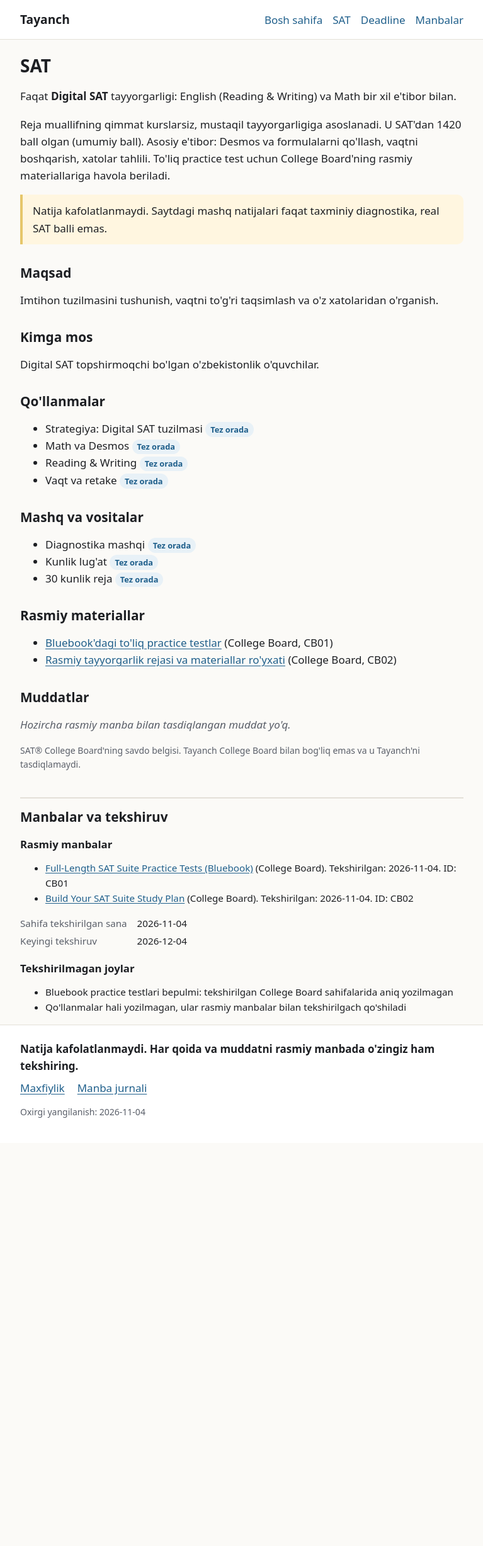
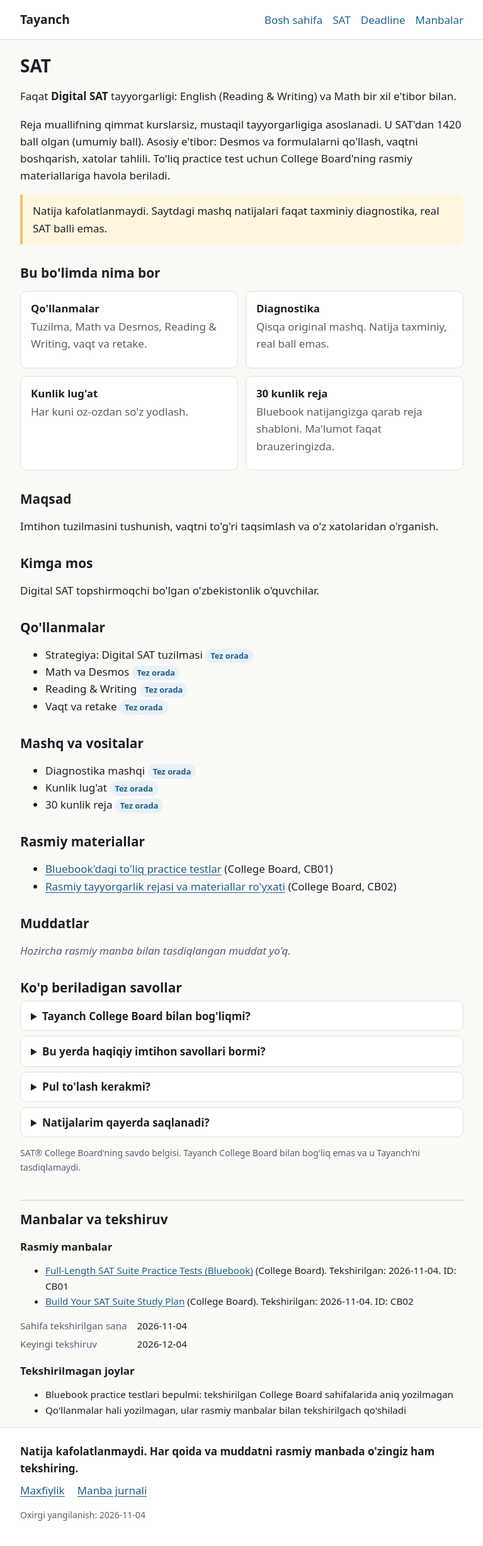
Before and after one commit to javohirqaxramonov36-web/Tayanch, a Jekyll site: the page built from uz/sat/index.html, in a window 1280 px wide. Shown: the whole page at 63% size, without its empty margins (256-1023 px from the left). Built offline with Jekyll 4.4.1, drawn with Linux system fonts in a browser that asks for light colours; before the commit the page ends 1815 px from its top, so only the background shows below that.

Commit message:
SAT sahifasi: 'Bu bo'limda nima bor' kartalari va ko'p beriladigan savollar
Co-Authored-By: Claude Opus 5.5 <noreply@anthropic.com>
Claude-Session: https://claude.ai/code/session_01BC5rk1GzbEj4RWT97hB8CJ

```diff
--- a/assets/css/main.css
+++ b/assets/css/main.css
@@ -149,6 +149,19 @@ th, td { text-align: left; padding: 0.5rem; border-bottom: 1px solid var(--chizi
 }
 .deadline-royxati li.otgan { opacity: 0.6; }
 
+/* Ko'p beriladigan savollar (JS'siz ochiladi) */
+.savol {
+  background: var(--sirt);
+  border: 1px solid var(--chiziq);
+  border-radius: var(--radius);
+  padding: 0.6rem 1rem;
+  margin-bottom: 0.5rem;
+}
+.savol summary { cursor: pointer; font-weight: 600; }
+.savol p { margin: 0.5rem 0 0.25rem; }
+
+.karta h3 { margin: 0 0 0.35rem; font-size: 1.05rem; }
+
 .bosh-holat { color: var(--matn-sust); font-style: italic; }
 .kichik { font-size: 0.875rem; color: var(--matn-sust); }
 
--- a/uz/sat/index.html
+++ b/uz/sat/index.html
@@ -16,6 +16,14 @@ tekshirilmagan:
 <p>Reja muallifning qimmat kurslarsiz, mustaqil tayyorgarligiga asoslanadi. U SAT'dan 1420 ball olgan (umumiy ball). Asosiy e'tibor: Desmos va formulalarni qo'llash, vaqtni boshqarish, xatolar tahlili. To'liq practice test uchun College Board'ning rasmiy materiallariga havola beriladi.</p>
 
 <p class="izoh">Natija kafolatlanmaydi. Saytdagi mashq natijalari faqat taxminiy diagnostika, real SAT balli emas.</p>
+
+<h2>Bu bo'limda nima bor</h2>
+<ul class="kartalar">
+  <li class="karta"><h3>Qo'llanmalar</h3><p>Tuzilma, Math va Desmos, Reading &amp; Writing, vaqt va retake.</p></li>
+  <li class="karta"><h3>Diagnostika</h3><p>Qisqa original mashq. Natija taxminiy, real ball emas.</p></li>
+  <li class="karta"><h3>Kunlik lug'at</h3><p>Har kuni oz-ozdan so'z yodlash.</p></li>
+  <li class="karta"><h3>30 kunlik reja</h3><p>Bluebook natijangizga qarab reja shabloni. Ma'lumot faqat brauzeringizda.</p></li>
+</ul>
 
 <h2>Maqsad</h2>
 <p>Imtihon tuzilmasini tushunish, vaqtni to'g'ri taqsimlash va o'z xatolaridan o'rganish.</p>
@@ -51,4 +59,22 @@ tekshirilmagan:
 <p>Yangilanishlar: <a href="{{ site.telegram }}" rel="noopener">Tayanch Telegram kanali</a></p>
 {% endif %}
 
+<h2>Ko'p beriladigan savollar</h2>
+<details class="savol">
+  <summary>Tayanch College Board bilan bog'liqmi?</summary>
+  <p>Yo'q. Tayanch mustaqil loyiha. Rasmiy materiallar uchun College Board sahifalariga havola beramiz.</p>
+</details>
+<details class="savol">
+  <summary>Bu yerda haqiqiy imtihon savollari bormi?</summary>
+  <p>Yo'q. Tayanch'dagi mashq savollari o'zimiz yozgan original savollar va ular "College Board uslubida" deb belgilanadi. To'liq practice test uchun rasmiy Bluebook ilovasiga havola beramiz.</p>
+</details>
+<details class="savol">
+  <summary>Pul to'lash kerakmi?</summary>
+  <p>Yo'q. Saytda ro'yxatdan o'tish ham, to'lov ham yo'q.</p>
+</details>
+<details class="savol">
+  <summary>Natijalarim qayerda saqlanadi?</summary>
+  <p>Vositalarga kiritgan narsangiz faqat sizning brauzeringizda saqlanadi va hech qayerga yuborilmaydi. Batafsil: <a href="{{ '/uz/maxfiylik/' | relative_url }}">Maxfiylik</a>.</p>
+</details>
+
 <p class="kichik">SAT® College Board'ning savdo belgisi. Tayanch College Board bilan bog'liq emas va u Tayanch'ni tasdiqlamaydi.</p>
```
